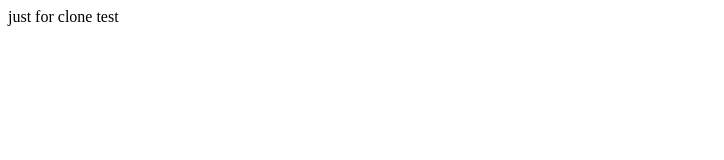
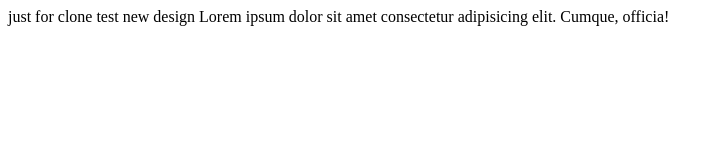
Before and after one commit to niloofarhamidi/git-project-three, a plain HTML site: page index.html in a window 1280 px wide. Shown: the whole page, without its empty margins (0-724 px from the left). Drawn offline with Linux system fonts and the light colour scheme.

Commit message:
new change

```diff
--- a/index.html
+++ b/index.html
@@ -8,6 +8,9 @@
 <body>
     <div>
         just for clone test
+    <ti>
+    new design Lorem ipsum dolor sit amet consectetur adipisicing elit. Cumque, officia!
+    </ti>
     </div>
 </body>
 </html>
```
